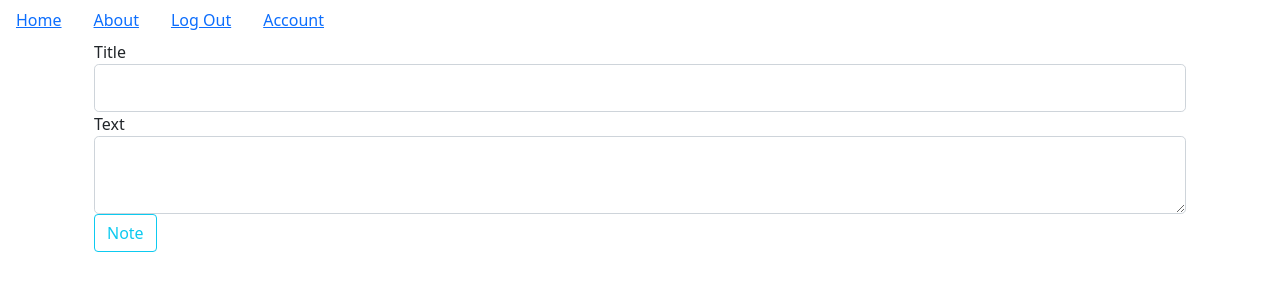
After one commit to jgl3hb/writestuff, a Flask app: page /create in a window 1280 px wide. The commit adds this page. Shown: the top 300 px of the page. Run offline with Flask 2, Linux system fonts and the light colour scheme; the visitor is signed in with stand-in values (Sample User, id 1); parts of the project's set-up code (start-up, migrations or seed data) failed here and were passed over.

Commit message:
create note template

```diff
--- a/myapp/templates/base.html
+++ b/myapp/templates/base.html
@@ -29,6 +29,9 @@
             <a href="{{url_for('users.login')}}">Log In</a>
         </li>
         <li class="nav-link">
+            <a href="{{url_for('notes.create_note')}}">Create Note</a>
+        </li>
+        <li class="nav-link">
             <a href="{{url_for('users.register')}}">Register</a>
         </li>
         {% endif %}
--- /dev/null
+++ b/myapp/templates/create_note.html
@@ -0,0 +1,20 @@
+{% extends "base.html" %}
+{% block content %}
+    <div class="container">
+      <form class="form-group" method="POST">
+          {{form.hidden_tag()}}
+
+          <div class="form-group">
+              {{form.title.label(class="form-control-label")}}
+              {{form.title(class="form-control form-control-lg")}}
+          </div>
+          <div class="form-group">
+            {{form.text.label(class="form-control-label")}}
+            {{form.text(class="form-control form-control-lg")}}
+        </div>
+        <div class="form-group">
+            {{form.submit(class="btn btn-outline-info")}}
+        </div>
+      </form>
+    </div>
+{% endblock %}
```
